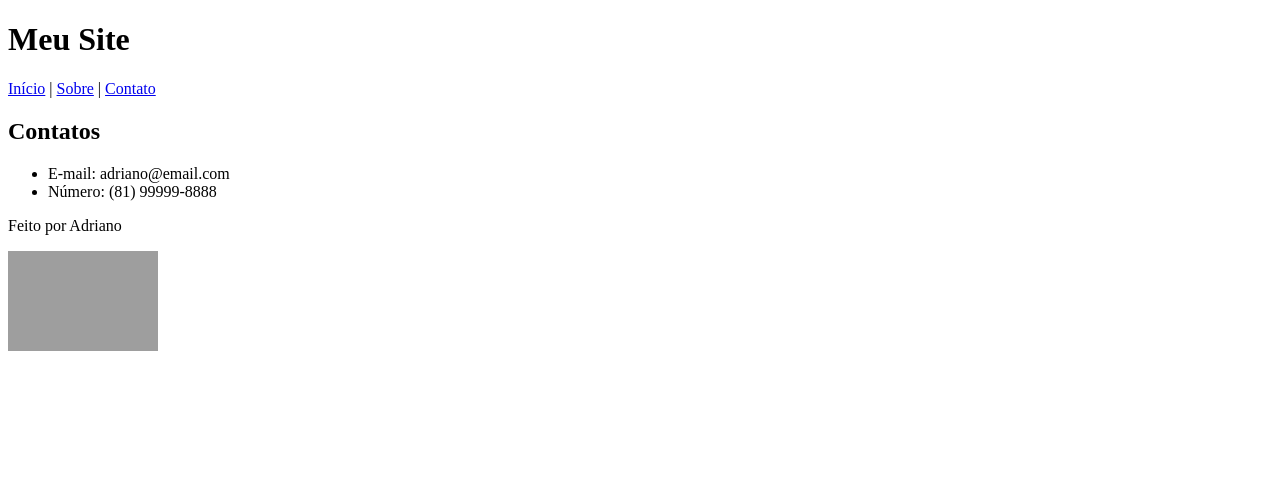
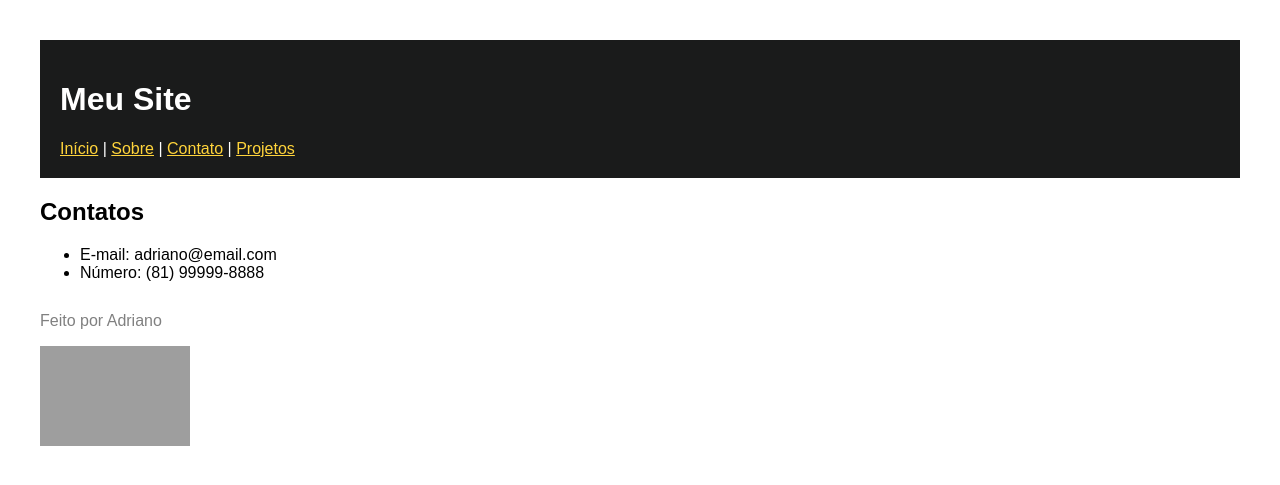
Before and after one commit to adrianopessoa/MeuSite, a Django app: page /contato/ in a window 1280 px wide. Shown: the top 485 px of the page. Run offline with Django 5.2, Linux system fonts and the light colour scheme; grey boxes are pictures that could not be loaded.

Commit message:
Colocando Style

```diff
--- a/config/urls.py
+++ b/config/urls.py
@@ -22,5 +22,6 @@ urlpatterns = [
     path('admin/', admin.site.urls),
     path('', views.inicio),
     path('sobre/', views.sobre),
-    path('contato/', views.contato)
+    path('contato/', views.contato),
+    path('projetos/', views.projetos)
 ]
--- a/paginas/templates/base.html
+++ b/paginas/templates/base.html
@@ -4,6 +4,13 @@
     <meta charset="UTF-8">
     <meta name="viewport" content="width=device-width, initial-scale=1.0">
     <title>Meu Site</title>
+    <style>
+        body { font-family: Arial; margin: 40px; }
+        header { background: #1a1b1b;
+            color: rgb(255, 255, 255); padding: 20px; }
+        nav a { color: #FFD43B; }
+        footer { color: gray; margin-top: 30px; }
+    </style>
 </head>
 <body>
     <header>
@@ -11,7 +18,8 @@
         <nav>
             <a href="/">Início</a> |
             <a href="/sobre/">Sobre</a> |
-            <a href="/contato/">Contato</a>
+            <a href="/contato/">Contato</a> |
+            <a href="/projetos/">Projetos</a>
         </nav>
     </header>
     <main>
--- a/paginas/views.py
+++ b/paginas/views.py
@@ -24,3 +24,9 @@ def contato(request):
         "telefone" : "(81) 99999-8888"
     }
     return render(request, "contato.html", contexto)
+
+def projetos(request):
+    contexto ={
+        "proj" : ["Calculadora em Python", "Biblioteca com classes", "Meu site em Django"]
+    }
+    return render(request, "projetos.html", contexto)
```
Also changed, not shown: paginas/templates/projetos.html (added, +10 -0 lines).
